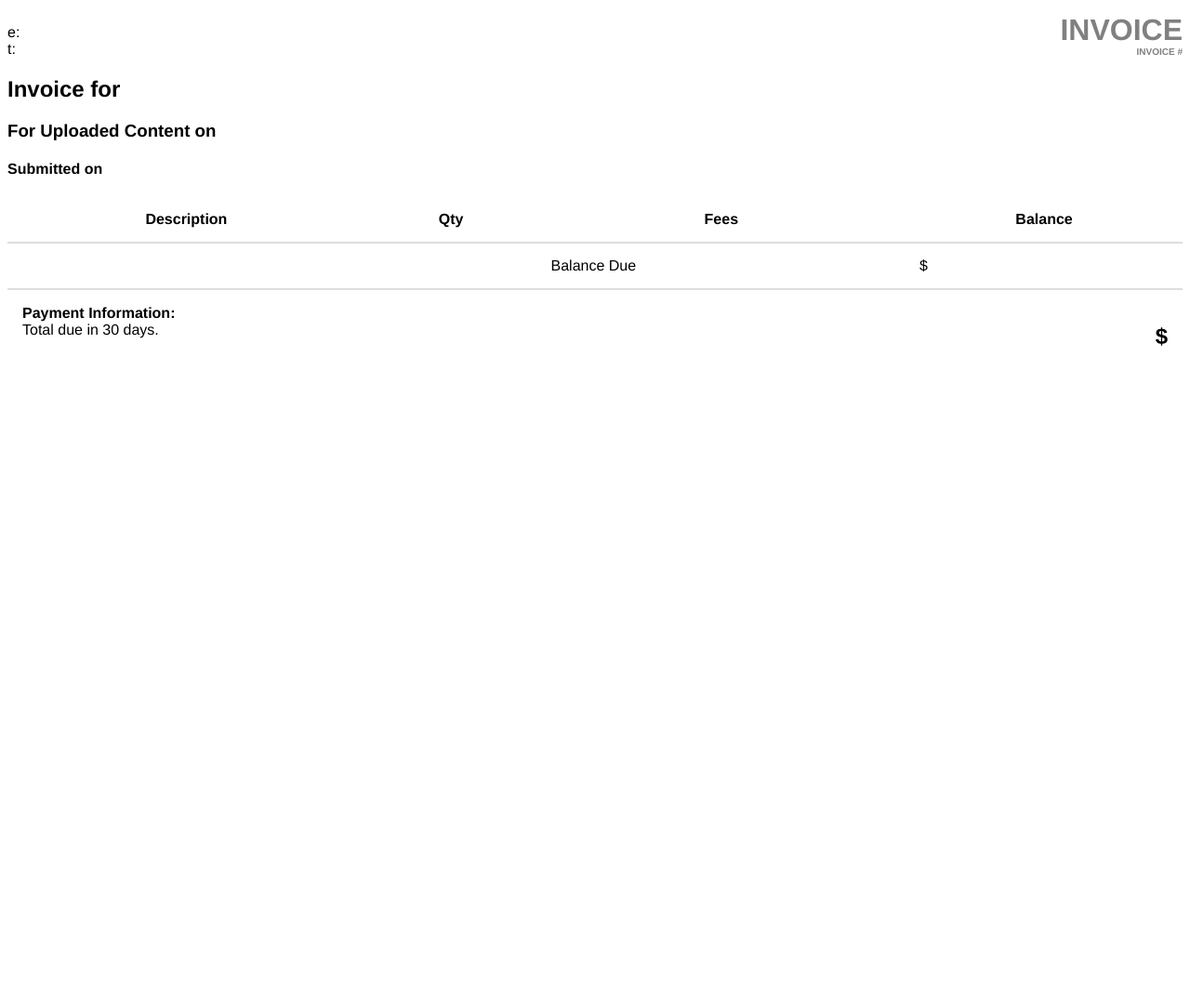
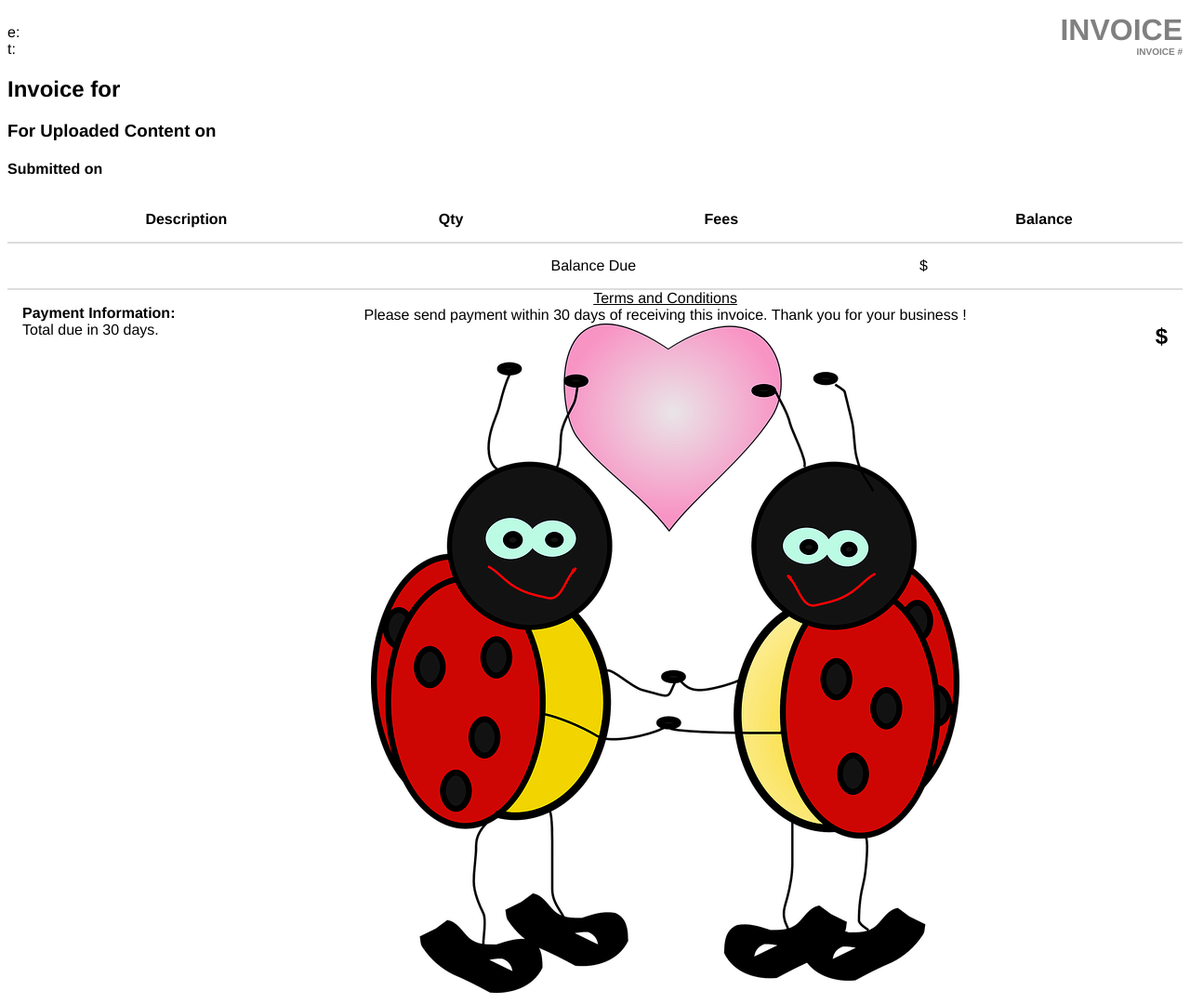
Before and after one commit to varner/invoicing, a Flask app: template templates/pdf.html in a window 1280 px wide. Shown: the whole page at 93% size. Before the commit the page ends 372 px from the top, so only its background shows below. Run offline with Flask 2, Linux system fonts and the light colour scheme; the template is opened without the code that fills it, so the values that code supplies are empty.

Commit message:
bottom thanks

```diff
--- a/templates/pdf.html
+++ b/templates/pdf.html
@@ -107,5 +107,14 @@
 
 
 		<div id="total_price"><h2>${{ postcount * 57 / 1000.0 }}</h2></div>
+
+		<center>
+			<u>Terms and Conditions</u>
+			<br />
+Please send payment within 30 days of receiving this invoice.
+Thank you for your business !
+
+			<br/><img src="thanks.png">
+		</center>
 	</body>
 </html>
```
Also changed, not shown: templates/thanks.png (added).
